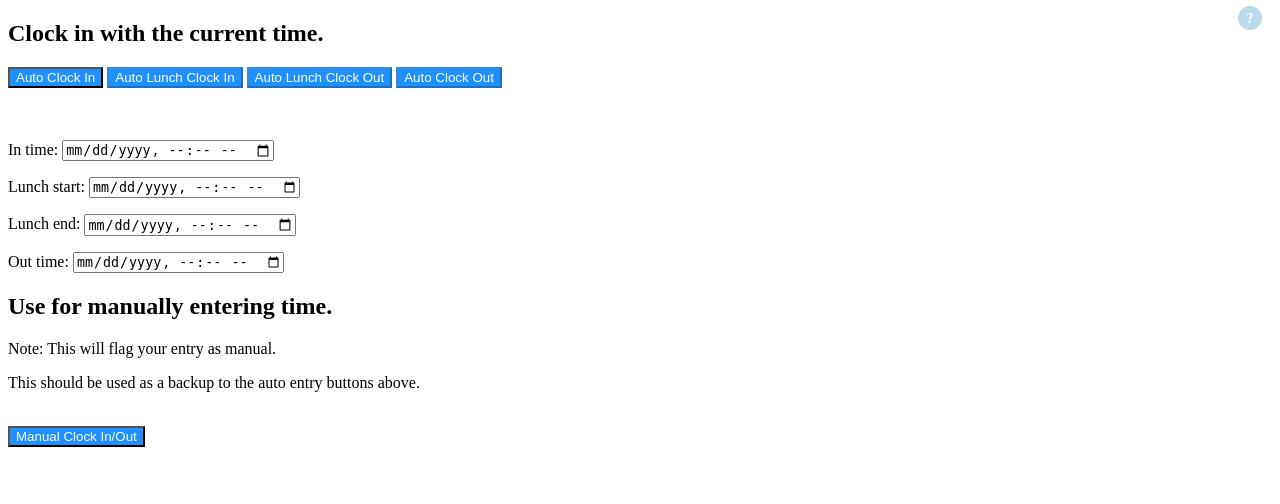
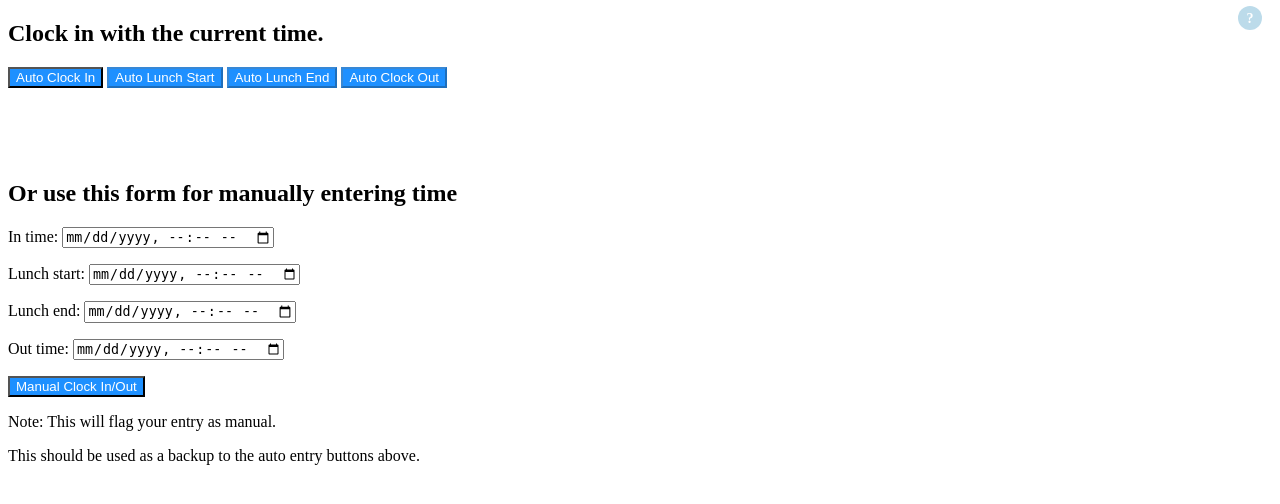
Before and after one commit to JMD-03/INFSYS4850, a Django app: page /timeEntry/ in a window 1280 px wide. Shown: the part 74-578 px from the top of the page. Run offline with Django 3.2, Linux system fonts and the light colour scheme; the visitor is signed in with stand-in values (Sample User, id 1); data that the repository does not hold is empty.

Commit message:
Update timeEntry.html

```diff
--- a/src/templates/timeEntry.html
+++ b/src/templates/timeEntry.html
@@ -105,20 +105,25 @@
         <input style="background-color: dodgerblue; color: white;" type="submit" name="autoIn" class = "btn btn-primary" value = "Auto Clock In"{% if not form.clocked_in.value and form.in_time.value == None %}enabled{%else%}disabled{% endif %}/>
 
 
-        <input style="background-color: dodgerblue; color: white;" type="submit" name="lunchIn" class = "btn btn-primary" value = "Auto Lunch Clock In"{% if form.clocked_in.value == True and form.in_time.value != None and form.lunchin_time.value == None%}enabled{%else%}disabled{% endif %}/>
+        <input style="background-color: dodgerblue; color: white;" type="submit" name="lunchIn" class = "btn btn-primary" value = "Auto Lunch Start"{% if form.clocked_in.value == True and form.in_time.value != None and form.lunchin_time.value == None%}enabled{%else%}disabled{% endif %}/>
 
-        <input style="background-color: dodgerblue; color: white;" type="submit" name="lunchOut" class = "btn btn-primary" value = "Auto Lunch Clock Out"{% if not form.clocked_in.value == True and form.lunchin_time.value != None and form.lunchout_time.value == None %}enabled{%else%}disabled{% endif %}/>
+        <input style="background-color: dodgerblue; color: white;" type="submit" name="lunchOut" class = "btn btn-primary" value = "Auto Lunch End"{% if not form.clocked_in.value == True and form.lunchin_time.value != None and form.lunchout_time.value == None %}enabled{%else%}disabled{% endif %}/>
 
         <input style="background-color: dodgerblue; color: white;" type="submit" name="autoOut" class = "btn btn-primary" value = "Auto Clock Out"{% if form.clocked_in.value == True and form.in_time.value != None and form.out_time.value == None %}enabled{%else%}disabled{% endif %}/>
         <br><br><br>
     {% endif %}
-    {{form.as_p}}
-    <h2>Use for manually entering time.</h2>
-    <p>Note: This will flag your entry as manual.</p>
+    <br>
+    <br>
+    <h2>Or use this form for manually entering time</h2>
+    <p>In time: {{form.in_time}}</p>
+    <p>Lunch start: {{form.lunchin_time}}</p>
+    <p>Lunch end: {{form.lunchin_time}}</p>
+    <p>Out time: {{form.out_time}}<p>
+    {{form.dateTimeEntered.as_hidden}}
+    <button style="background-color: dodgerblue; color: white;" type="submit" name="manual">Manual Clock In/Out</button>
+        <p>Note: This will flag your entry as manual.</p>
     <p>This should be used as a backup to the auto entry buttons above.</p>
     <br>
-    <button style="background-color: dodgerblue; color: white;" type="submit" name="manual">Manual Clock In/Out</button>
-
 </form>
 {% if messages %}
     {% for message in messages %}
```
